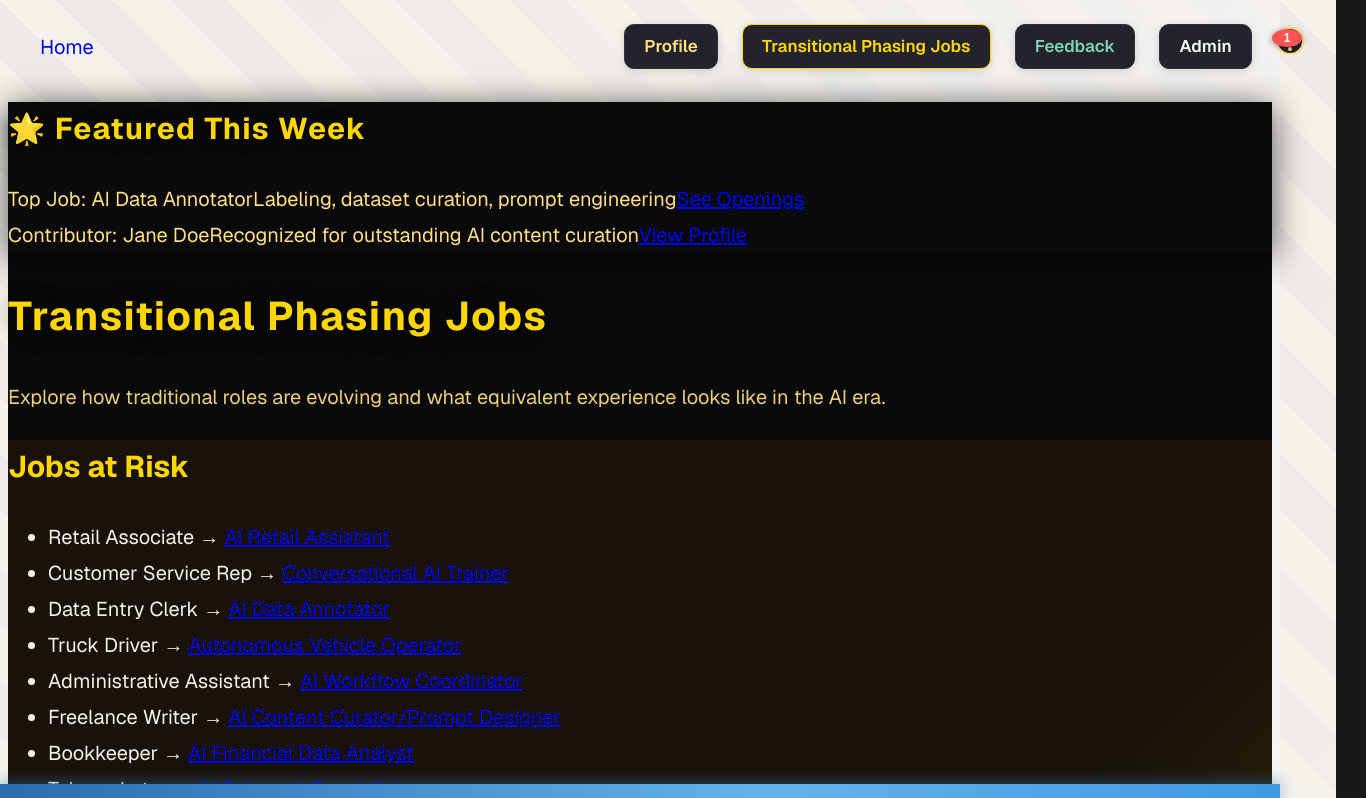
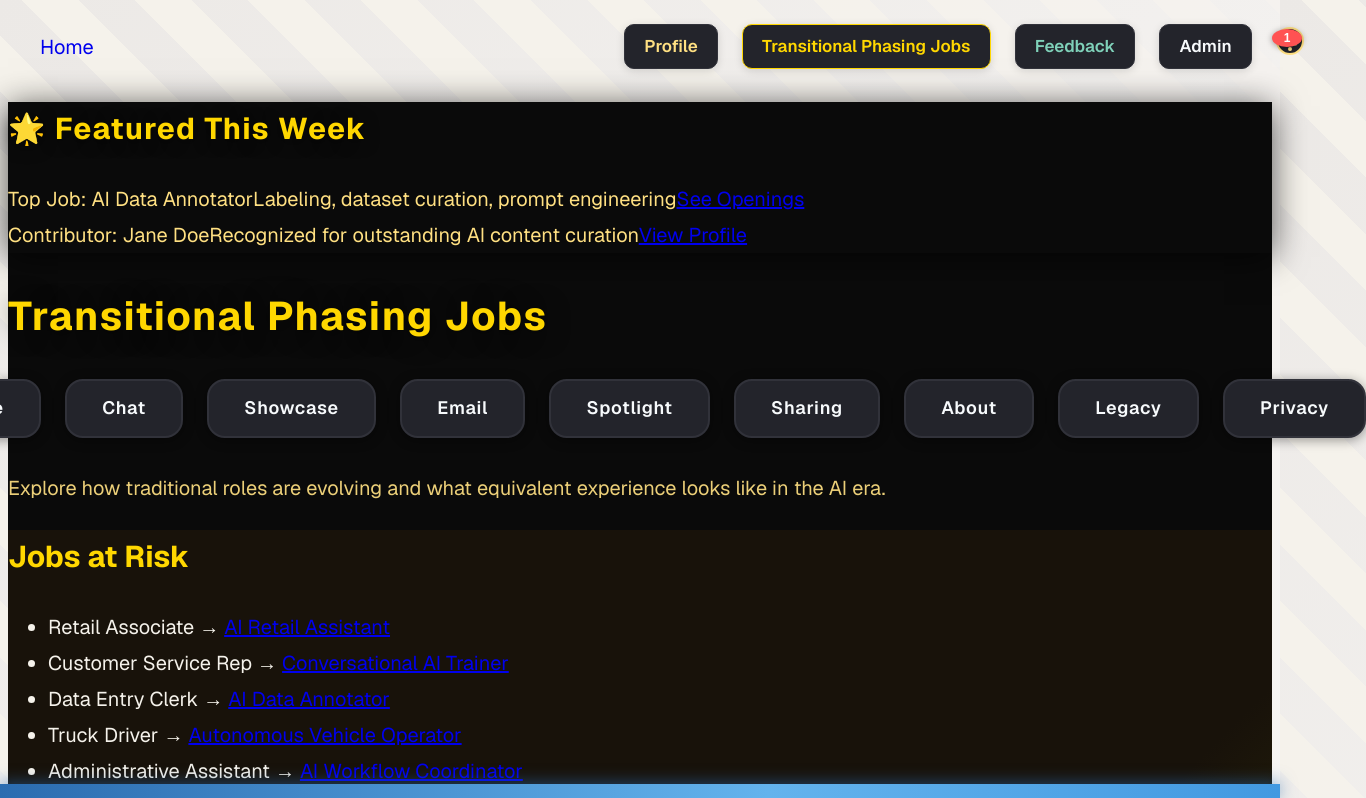
Before and after one commit to Shellzonit/auralis-sanctuary-, a Next.js app: page /transitional-phasing-jobs in a window 1280 px wide. Shown: the top 798 px of the page, 1366 px wide, since content can reach past the window. Built offline with nearby package versions, Linux system fonts and the light colour scheme.

Commit message:
Add navigation tab bar under Transitional Phasing Jobs header for consistent navigation

```diff
--- a/app/transitional-phasing-jobs/page.tsx
+++ b/app/transitional-phasing-jobs/page.tsx
@@ -1,4 +1,15 @@
 export default function TransitionalPhasingJobs() {
+  const tabs = [
+    { label: "Home", href: "/" },
+    { label: "Chat", href: "/chat" },
+    { label: "Showcase", href: "/showcase" },
+    { label: "Email", href: "/email" },
+    { label: "Spotlight", href: "/spotlight" },
+    { label: "Sharing", href: "/sharing" },
+    { label: "About", href: "/about" },
+    { label: "Legacy", href: "/legacy" },
+    { label: "Privacy", href: "/privacy" },
+  ];
   return (
     <main className="min-h-screen flex flex-col items-center justify-center bg-black text-yellow-300 px-6 py-16" style={{ background: '#0a0a0a' }}>
       {/* Spotlight Section */}
@@ -17,9 +28,37 @@
           </div>
         </div>
       </section>
-      <h1 className="text-5xl font-extrabold mb-8 text-center drop-shadow-lg" style={{ color: '#ffd700', letterSpacing: 1.5, textShadow: '0 2px 24px #000a' }}>
+      <h1 className="text-5xl font-extrabold mb-4 text-center drop-shadow-lg" style={{ color: '#ffd700', letterSpacing: 1.5, textShadow: '0 2px 24px #000a' }}>
         Transitional Phasing Jobs
       </h1>
+      {/* Navigation Tabs */}
+      <nav style={{ width: "100%", display: "flex", justifyContent: "center", gap: 24, marginTop: 12, marginBottom: 32 }}>
+        {tabs.map(tab => (
+          <a
+            key={tab.href}
+            href={tab.href}
+            style={{
+              textDecoration: "none",
+              color: "#f7fafc",
+              background: "#23242b",
+              borderRadius: 18,
+              padding: "0.7rem 2.2rem",
+              fontWeight: 600,
+              fontSize: 18,
+              letterSpacing: ".04em",
+              border: "2px solid #31323a",
+              boxShadow: "0 2px 12px 0 #0006",
+              transition: "all .18s cubic-bezier(.4,0,.2,1)",
+              margin: 0,
+              display: "inline-block",
+            }}
+            onMouseOver={e => { e.currentTarget.style.background = "#2a2b33"; }}
+            onMouseOut={e => { e.currentTarget.style.background = "#23242b"; }}
+          >
+            {tab.label}
+          </a>
+        ))}
+      </nav>
       <p className="max-w-2xl text-center text-lg md:text-xl mb-10" style={{ color: '#ffe082', opacity: 0.92 }}>
         Explore how traditional roles are evolving and what equivalent experience looks like in the AI era.
       </p>
@@ -144,7 +183,7 @@
       </div>
       {/* Call to Action Section */}
       <div className="w-full flex justify-center items-center mb-12">
-        <a href="/app/join" className="inline-block bg-gradient-to-r from-yellow-500 to-yellow-300 text-black font-bold py-4 px-10 rounded-full shadow-lg text-xl hover:from-yellow-400 hover:to-yellow-200 transition-all duration-150 border-2 border-yellow-400" style={{ letterSpacing: 1.1 }}>
+        <a href="/join" className="inline-block bg-gradient-to-r from-yellow-500 to-yellow-300 text-black font-bold py-4 px-10 rounded-full shadow-lg text-xl hover:from-yellow-400 hover:to-yellow-200 transition-all duration-150 border-2 border-yellow-400" style={{ letterSpacing: 1.1 }}>
           Join the Community & Explore Jobs
         </a>
       </div>
```
